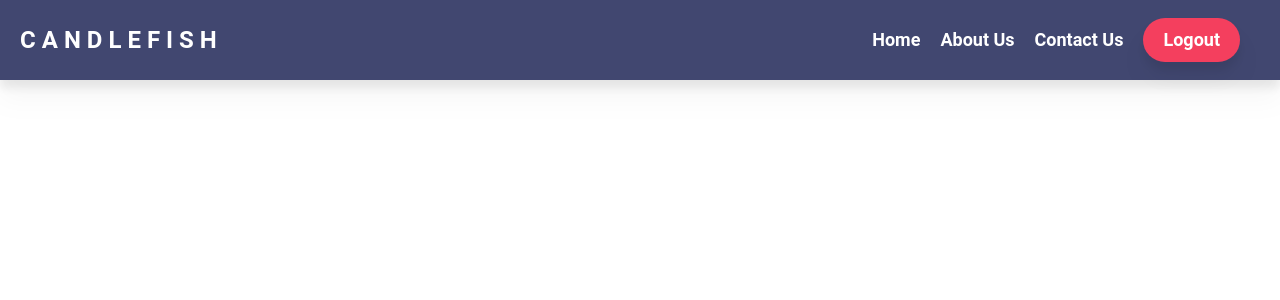
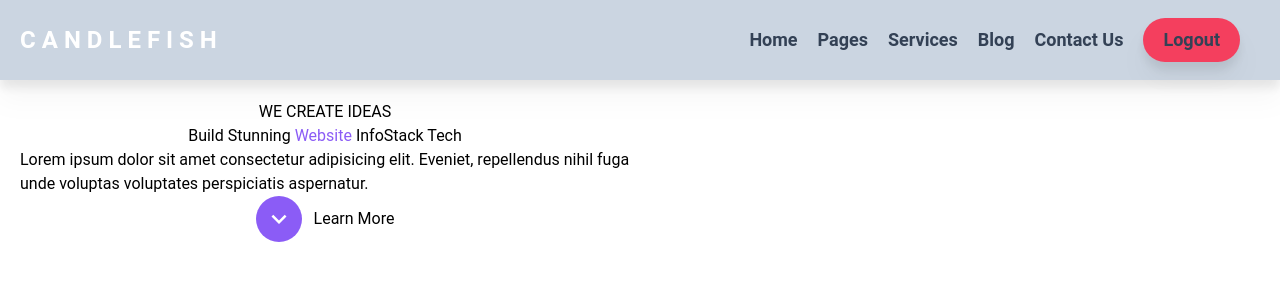
Before and after one commit to Infostacks/mvp, a Next.js app in the folder next-typscript-tailwindcss/: page /home in a window 1280 px wide. Shown: the top 300 px of the page. Built offline with nearby package versions, Linux system fonts and the light colour scheme; no server answers; sample sign-in values are in the browser's storage; grey boxes are pictures that could not be loaded.

Commit message:
lottie web installed for svg animations

```diff
--- a/next-typscript-tailwindcss/components/homeComponents/header.tsx
+++ b/next-typscript-tailwindcss/components/homeComponents/header.tsx
@@ -9,10 +9,7 @@ const header = () => {
   };
 
   return (
-    <div
-      className="flex flex-row items-center justify-between h-20 w-full drop-shadow-xl"
-      style={{ backgroundColor: "#414770" }}
-    >
+    <div className="flex flex-row items-center justify-between h-20 w-full drop-shadow-xl bg-slate-300">
       <h1 className="ml-5 text-2xl font-bold text-white tracking-widest">
         <Link href="/">
           <a>CANDLEFISH</a>
@@ -20,27 +17,32 @@ const header = () => {
       </h1>
       <div className="mr-10 font-semibold text-lg flex items-center gap-5">
         <Link href="/">
-          <a className="text-white hover:text-xl hover:underline hover:text-orange-400">
+          <a className="text-slate-700 hover:text-xl hover:underline hover:text-orange-400">
             Home
           </a>
         </Link>
-        {/* <Link href="/characters/rs-deck">
-              <a className="text-white hover:text-xl hover:underline hover:text-orange-400">
-                RS Deck
-              </a>
-            </Link> */}
-        <Link href="/aboutus">
-          <a className="text-white hover:text-xl hover:underline hover:text-orange-400">
-            About Us
+        <Link href="">
+          <a className="text-slate-700 hover:text-xl hover:underline hover:text-orange-400">
+            Pages
+          </a>
+        </Link>
+        <Link href="">
+          <a className="text-slate-700 hover:text-xl hover:underline hover:text-orange-400">
+            Services
+          </a>
+        </Link>
+        <Link href="">
+          <a className="text-slate-700 hover:text-xl hover:underline hover:text-orange-400">
+            Blog
           </a>
         </Link>
         <Link href="/contactus">
-          <a className="text-white hover:text-xl hover:underline hover:text-orange-400">
+          <a className="text-slate-700 hover:text-xl hover:underline hover:text-orange-400">
             Contact Us
           </a>
         </Link>
         <a
-          className="text-white bg-rose-500 rounded-full drop-shadow-xl pl-5 pt-2 pb-2 pr-5 hover:text-xl hover:bg-rose-600"
+          className="text-slate-700 bg-rose-500 rounded-full drop-shadow-xl pl-5 pt-2 pb-2 pr-5 hover:text-xl hover:bg-rose-600"
           onClick={handleLogout}
         >
           Logout
--- /dev/null
+++ b/next-typscript-tailwindcss/components/homeComponents/previewsection.tsx
@@ -0,0 +1,37 @@
+import { MdExpandMore } from "react-icons/md";
+
+const previewsection = () => {
+  return (
+    <div className="flex flex-row justify-center items-center p-5 gap-5 w-full">
+      {/* Left Side  */}
+      <div className="flex flex-col justify-start items-center w-1/2">
+        <h3>WE CREATE IDEAS</h3>
+        <h1>
+          Build Stunning <span className="text-violet-500">Website</span>{" "}
+          InfoStack Tech
+        </h1>
+        <p>
+          Lorem ipsum dolor sit amet consectetur adipisicing elit. Eveniet,
+          repellendus nihil fuga unde voluptas voluptates perspiciatis
+          aspernatur.
+        </p>
+        <div className="flex flex-row items-center justify-start gap-3">
+          <button className="rounded-full bg-violet-500 p-2 text-3xl text-white">
+            <MdExpandMore />
+          </button>
+          <span>Learn More</span>
+        </div>
+      </div>
+
+      {/* Right Side  */}
+      <div className="flex flex-col justify-center items-center w-1/2">
+        <div
+          className="bg-[url('https://samartheme1.vercel.app/images/move/pic2.png')]
+      bg-no-repeat"
+        ></div>
+      </div>
+    </div>
+  );
+};
+
+export default previewsection;
--- a/next-typscript-tailwindcss/package.json
+++ b/next-typscript-tailwindcss/package.json
@@ -19,6 +19,7 @@
     "framer-motion": "^6.3.11",
     "joi-browser": "^13.4.0",
     "lodash": "^4.17.21",
+    "lottie-web": "^5.9.5",
     "next": "12.1.6",
     "react": "18.1.0",
     "react-chartjs-2": "^4.2.0",
--- a/next-typscript-tailwindcss/pages/home/index.tsx
+++ b/next-typscript-tailwindcss/pages/home/index.tsx
@@ -1,5 +1,6 @@
 import Head from "next/head";
 import HeaderSection from "../../components/homeComponents/header";
+import PreviewSection from '../../components/homeComponents/previewsection'
 
 const index = () => {
   return (
@@ -12,6 +13,7 @@ const index = () => {
 
       <main className="flex flex-col justify-center items-center m-0 p-0 w-screen">
         <HeaderSection />
+        <PreviewSection/>
       </main>
     </div>
   );
```
Also changed, not shown: 1 other file (tests, documents, lock files or other folders).
